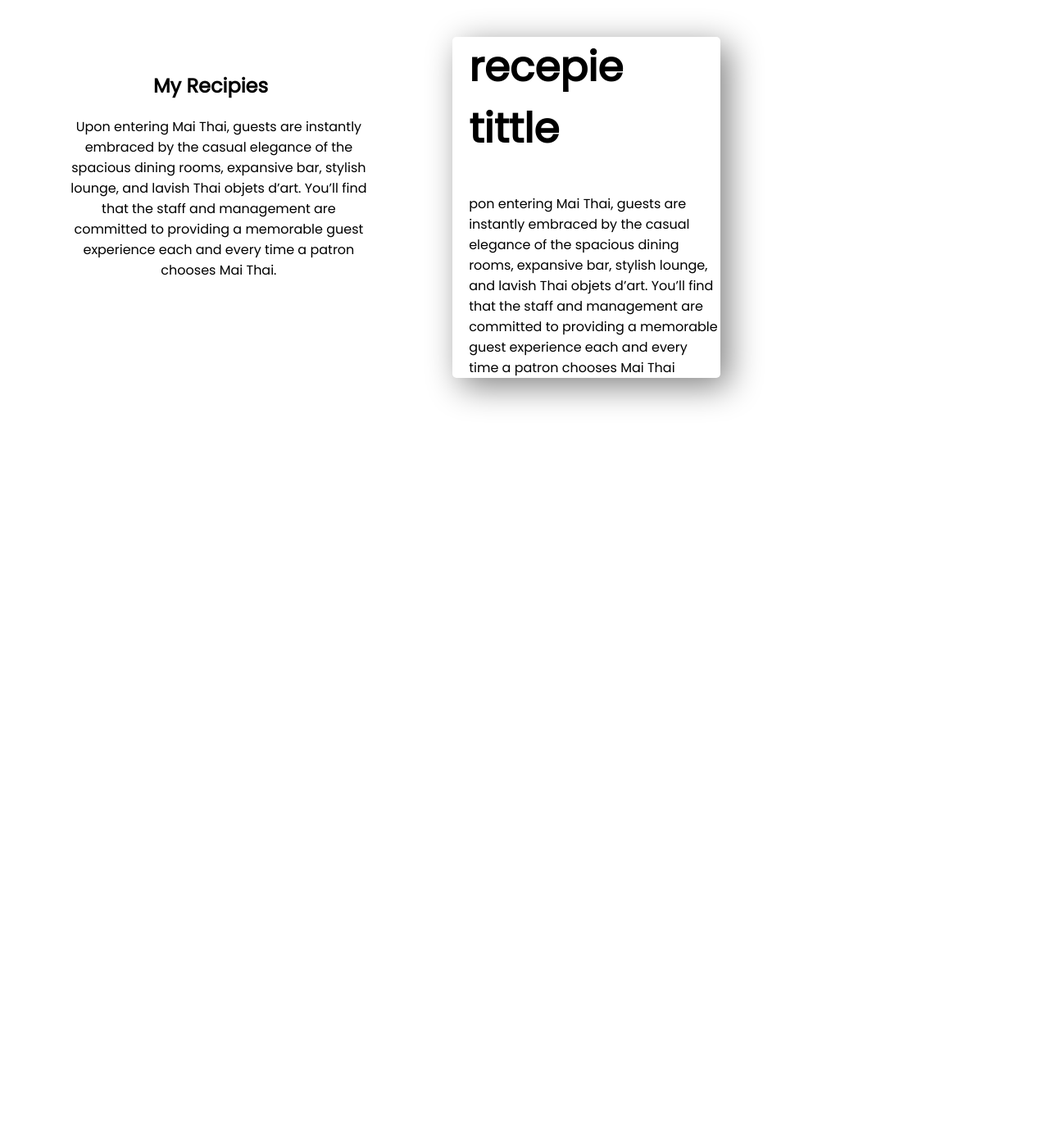
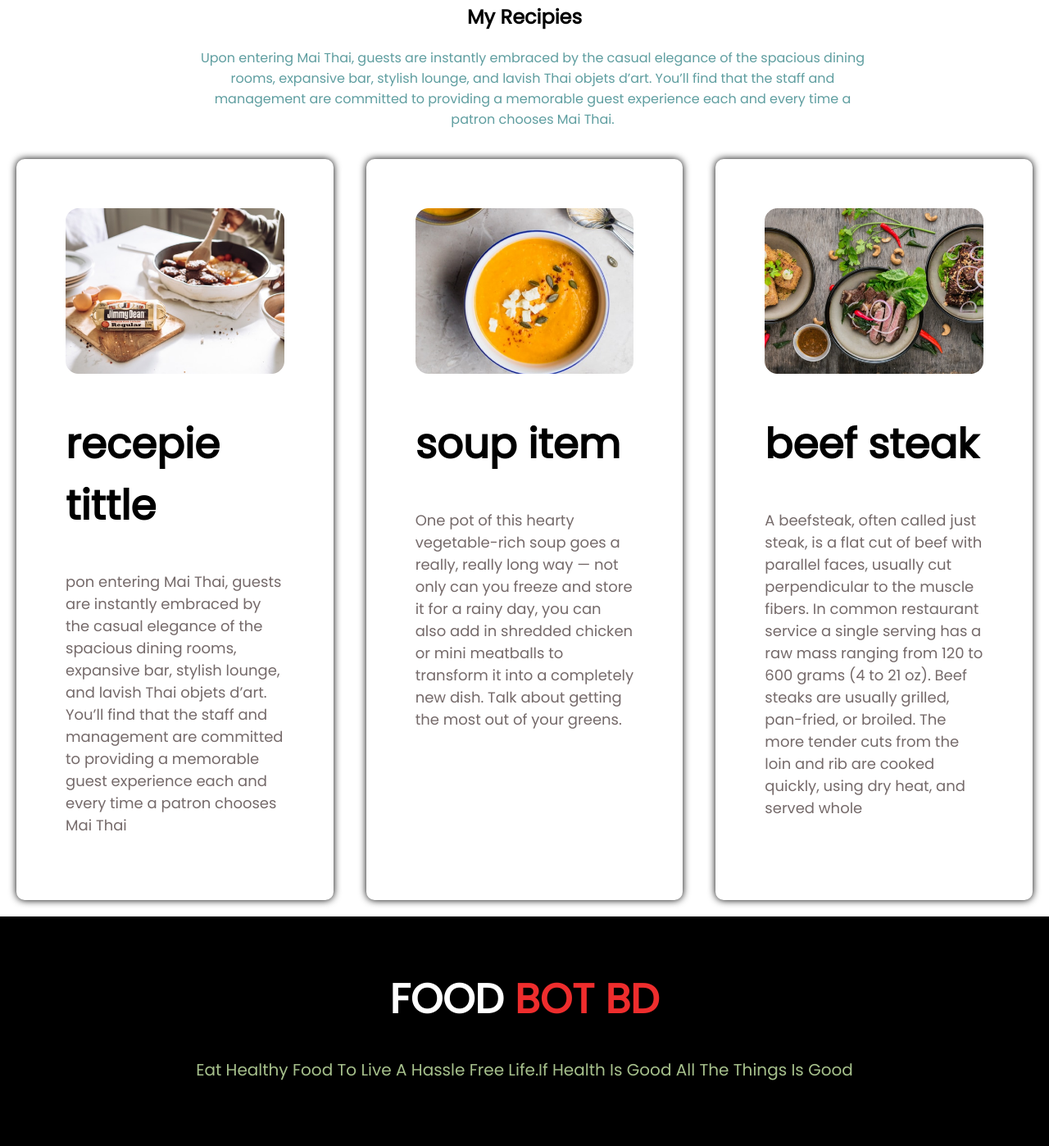
Before and after one commit to sizangitaccount/food-network, a plain HTML site: page index.html in a window 1280 px wide. Shown: the part 1761-3159 px from the top of the page at 82% size. Before the commit the page ends 2338 px from the top, so only its background shows below. Drawn offline with Linux system fonts and the light colour scheme.

Commit message:
new things added

```diff
--- a/index.html
+++ b/index.html
@@ -34,19 +34,37 @@
         </div>
 
     </section  >
-    <section class="flexible  ">
+    <section   id ="recepie" >
 
-        <div class="half"  >
+        <div class="recepies-text"  >
             <h2>My Recipies</h2>
             <p id="up">Upon entering Mai Thai, guests are instantly embraced by the casual elegance of the spacious dining rooms, expansive bar, stylish lounge, and lavish Thai objets d’art. You’ll find that the staff and management are committed to providing a memorable guest experience each and every time a patron chooses Mai Thai.</p>
         </div>
-        <div>
-            <div  class= "recepie" id="noob">
-
+        <div class="not">
+            <div class="menu-item"   >
+                 <img class="item-img" src="images/food/Project Cover.jpg" alt="">
                 <h1> recepie tittle</h1>
                 <p> pon entering Mai Thai, guests are instantly embraced by the casual elegance of the spacious dining rooms, expansive bar, stylish lounge, and lavish Thai objets d’art. You’ll find that the staff and management are committed to providing a memorable guest experience each and every time a patron chooses Mai Thai</p>
             </div>
+            <div class="menu-item ">
+                <img class="item-img" src="images/food/3.png" alt="">
+                <h1> soup item</h1>
+                <p>One pot of this hearty vegetable-rich soup goes a really, really long way — not only can you freeze and store it for a rainy day, you can also add in shredded chicken or mini meatballs to transform it into a completely new dish. Talk about getting the most out of your greens.</p>
+            </div>
+            <div class="menu-item">
+                <img class="item-img" src="images/food/Project Cover1.jpg" alt="">
+                 <h1> beef steak  </h1>
+                 <p>
+                    A beefsteak, often called just steak, is a flat cut of beef with parallel faces, usually cut perpendicular to the muscle fibers. In common restaurant service a single serving has a raw mass ranging from 120 to 600 grams (4 to 21 oz). Beef steaks are usually grilled, pan-fried, or broiled. The more tender cuts from the loin and rib are cooked quickly, using dry heat, and served whole
+                 </p>
+            </div>
         </div>
     </section>
+    <footer id="footer">
+        <h1>FOOD <SPan>BOT BD</SPan> </h1>
+        <P>
+            Eat Healthy Food To Live A Hassle Free Life.If Health Is Good All The Things Is Good
+        </P>
+    </footer>
 </body>
 </html>
--- a/style.css
+++ b/style.css
@@ -62,11 +62,53 @@ h2{
     text-align: center;
     padding-left: 20px;
 }
-.recepie{
-    width: 40%;
-    margin-left: 5% ;
-    margin-right: 5%;
-    box-shadow: 10px 10px 40px gray;
-    padding-left: 20px;
-    border-radius: 5px;
+ #recepies{
+     margin-bottom: 60px;
+ }
+.recepies-text{
+    width: 65%;
+    text-align:center ;
+    margin:auto ;
+
 }
+.recepies-text h1{
+    color: crimson;
+}
+.recepies-text p{
+    color: cadetblue;
+    font-size: 20 px;
+}
+
+.not{
+    display: flex;
+    margin: 0 auto;
+}
+.menu-item{
+    width: 25%;
+    margin: 20px 20px;
+    padding: 60px;
+    box-shadow: 0 0 10px 0 black;
+    border-radius: 10px;
+}
+.item-img{
+    width: 100%;
+}
+.menu-item p{
+    font-size: 18px;
+    color: rgb(117, 106, 106);
+    line-height: 1.5;
+}
+#footer{
+    text-align: center;
+    background: black;
+    color: white;
+    height: 250px;
+    padding-top: 30px;
+}
+#footer p{
+    color: rgb(166, 192, 140);
+    font-size: 20px;
+}
+#footer span{
+    color: rgb( 238, 45, 45);
+}
```
Also changed, not shown: images/food/3.png (renamed from images/food/Project Cover.png).
